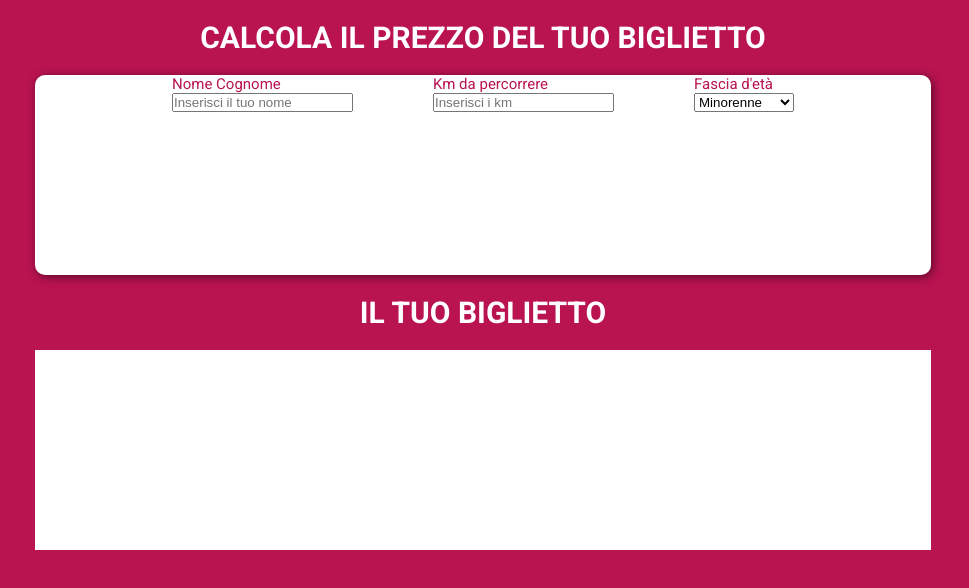
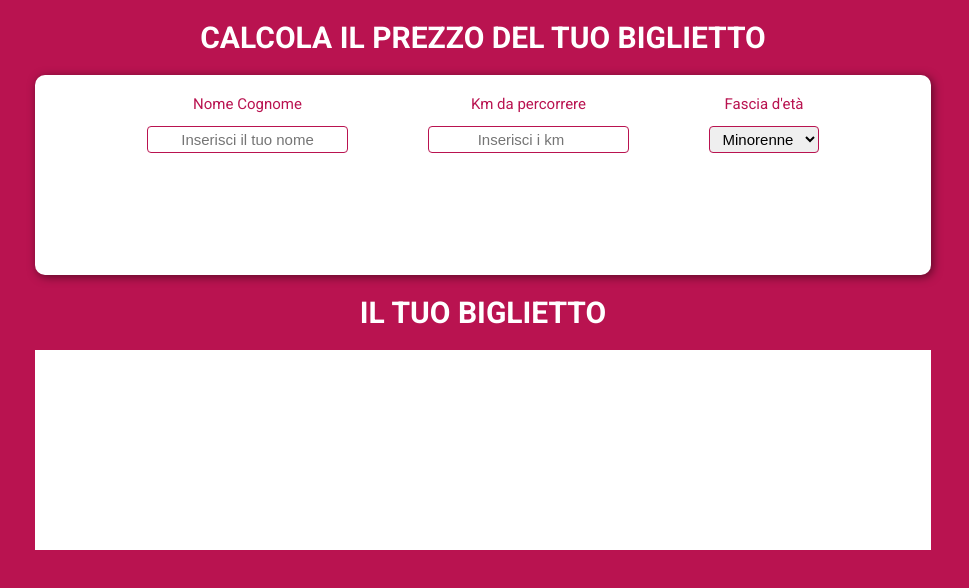
Before and after one commit to Simone-Tarantino/js-biglietto-treno-form, a plain HTML site: page index.html in a window 1280 px wide. Shown: the whole page, without its empty margins (157-1126 px from the left). Drawn offline with Linux system fonts and the light colour scheme.

Commit message:
Parte form div form completa

```diff
--- a/css/style.css
+++ b/css/style.css
@@ -43,7 +43,18 @@ body {
 }
 .ticket-form-col label {
   color: #B91350;
+  margin: 20px 0 13px;
+  text-align: center;
 }
+.ticket-form-col input,
+.ticket-form-col select {
+  height: 27px;
+  border: 1px solid #B91350;
+  border-radius: 4px;
+  text-align: center;
+  font-size: 15px;
+}
+
 
 /* secondo div ticket */
 
```
